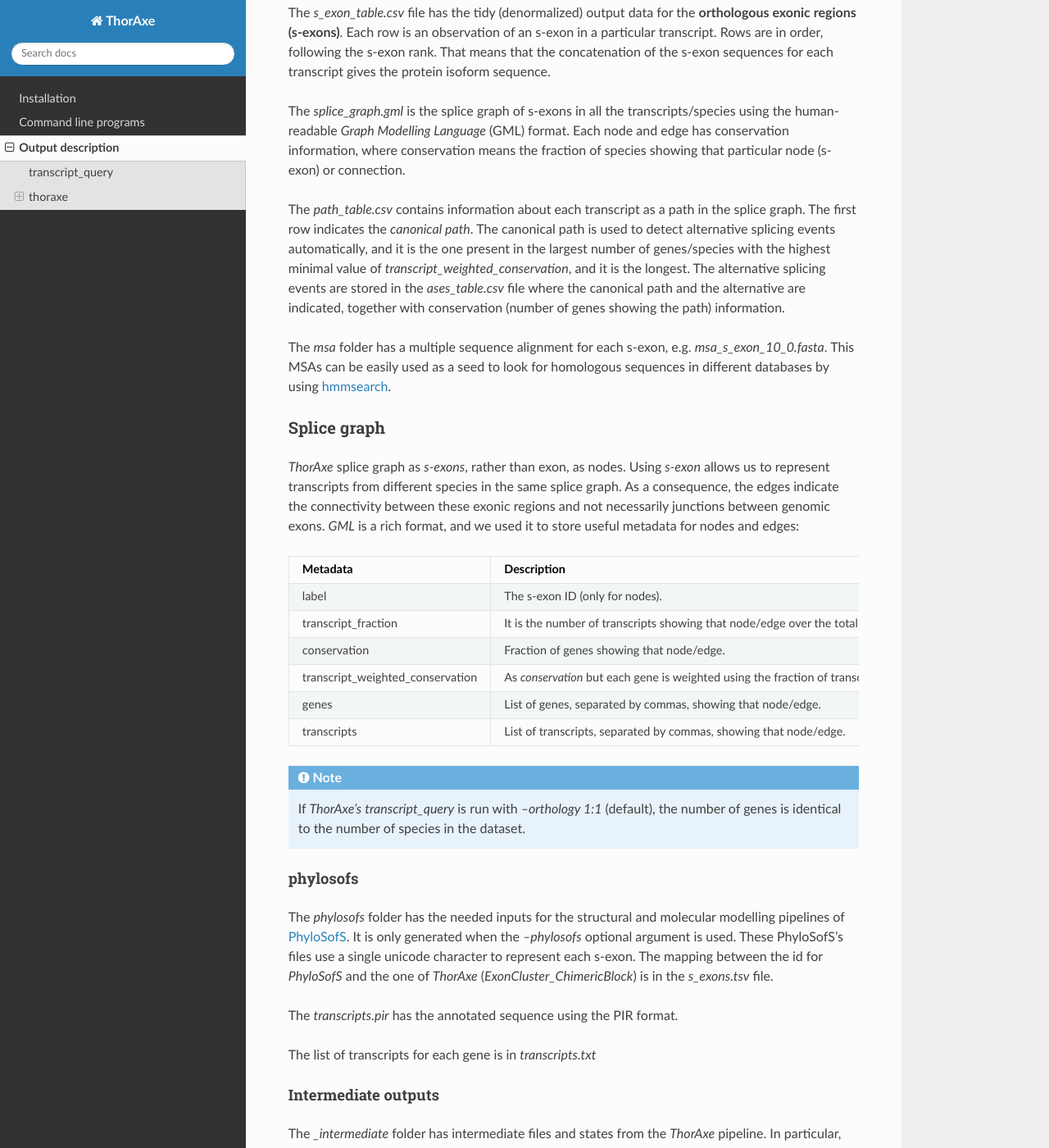
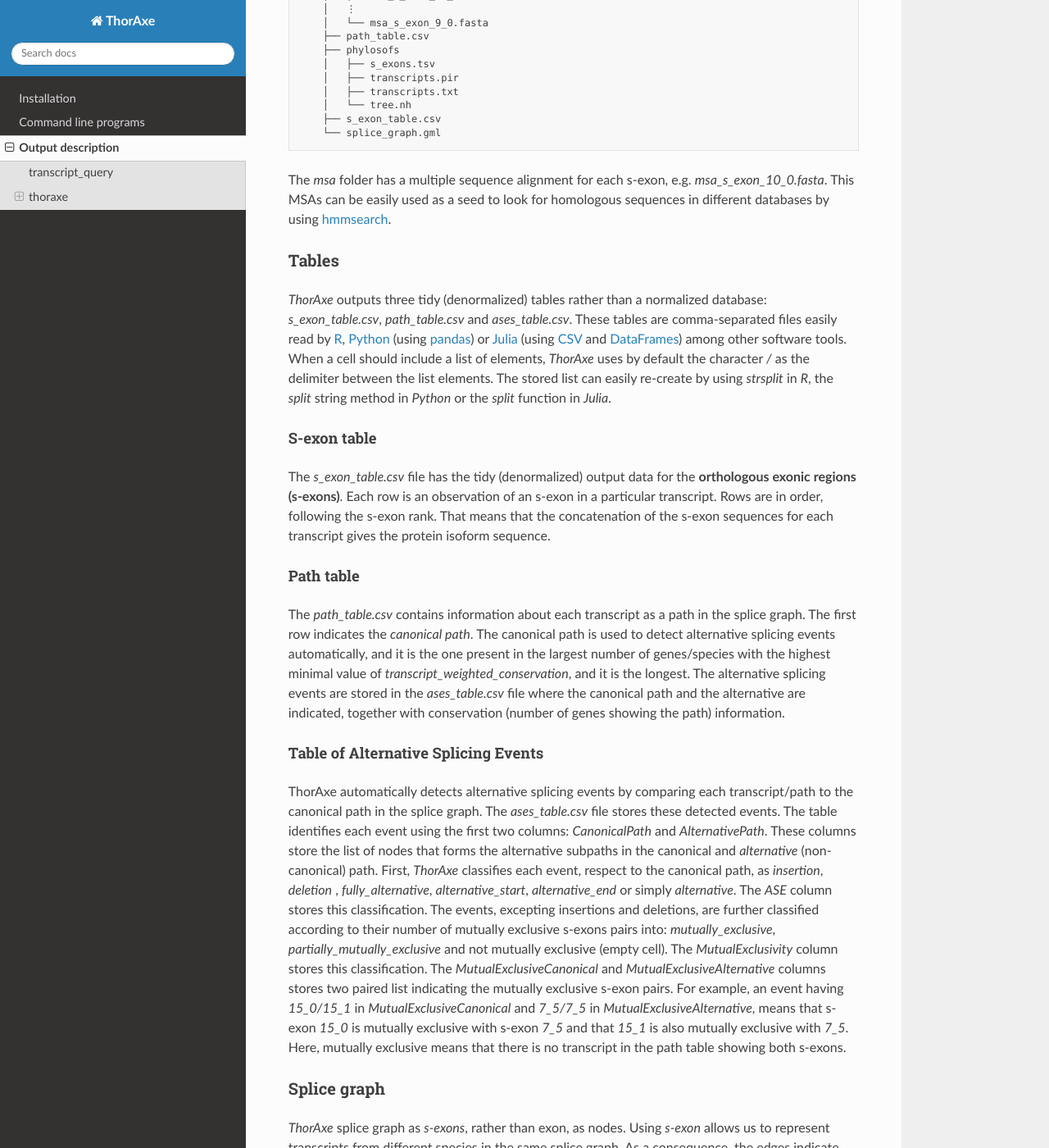
Before and after one commit to PhyloSofS-Team/thoraxe, a Sphinx documentation site: the page built from docs/source/output.rst, in a window 1280 px wide and 1400 px high, scrolled down 1598 px. Shown: the whole window at 82% size. Built offline with Sphinx 7.4.7 and the Read the Docs theme 2.0.0, drawn with Linux system fonts in a browser that asks for light colours; pages that are not in the unit, such as notebooks, are missing from menus; some of the changed text lies outside the part shown.

Commit message:
Improve new ASE detection algorithm output, tests and docs + some small fixes

```diff
--- a/docs/source/output.rst
+++ b/docs/source/output.rst
@@ -30,7 +30,18 @@ indicated species:
         └── tsl.csv
 
 The `ensembl_version.csv` file contains a table with information about the
-download date and hour together with the *Ensembl* version.
+download date and hour together with the *Ensembl Genomes* version.
+
+`sequences.fasta` contains the CDS sequence of each downloaded exon. You can
+find the used genome assembly in the sequence name/description. For example:
+
+::
+
+    >homo_sapiens:MAPK8 ENSE00003837028 chromosome:GRCh38:10:48306753:48306821:1
+    CGGCGACCACCCCGGACGGCCCCTGTCCCCGCTGGCGGGCTTCCCTGTCGCCGTTCGCTGCGCTGCCGG
+
+It's the entry for **MAPK8** exon `ENSE00003837028` from chromosome **10** in
+the assembly **GRCh38**.
 
 thoraxe
 -------
@@ -85,6 +96,26 @@ optionals.
         └── splice_graph.gml
 
 
+The `msa` folder has a multiple sequence alignment for each s-exon, e.g.
+`msa_s_exon_10_0.fasta`. This MSAs can be easily used as a seed to
+look for homologous sequences in different databases by using hmmsearch_.
+
+
+Tables
+~~~~~~
+
+*ThorAxe* outputs three tidy (denormalized) tables rather than a normalized
+database: `s_exon_table.csv`, `path_table.csv` and `ases_table.csv`.  These
+tables are comma-separated files easily read by R_, Python_ (using pandas_) or
+Julia_ (using CSV_ and DataFrames_) among other software tools. When a cell
+should include a list of elements, *ThorAxe* uses by default the character `/`
+as the delimiter between the list elements. The stored list can easily
+re-create by using `strsplit` in *R*, the `split` string method in *Python* or
+the `split` function in *Julia*.
+
+
+S-exon table
+''''''''''''
 
 The `s_exon_table.csv` file has the tidy (denormalized) output data for
 the **orthologous exonic regions (s-exons)**. Each row is an observation of an
@@ -92,11 +123,9 @@ s-exon in a particular transcript. Rows are in order, following the s-exon rank.
 That means that the concatenation of the s-exon sequences for each
 transcript gives the protein isoform sequence.
 
-The `splice_graph.gml` is the splice graph of s-exons in all the
-transcripts/species using the human-readable *Graph Modelling Language* (GML)
-format. Each node and edge has conservation information, where conservation
-means the fraction of species showing that particular node (s-exon) or
-connection.
+
+Path table
+''''''''''
 
 The `path_table.csv` contains information about each transcript as a path in
 the splice graph. The first row indicates the *canonical path*. The canonical
@@ -107,18 +136,45 @@ alternative splicing events are stored in the `ases_table.csv` file where the
 canonical path and the alternative are indicated, together with conservation
 (number of genes showing the path) information.
 
-The `msa` folder has a multiple sequence alignment for each s-exon, e.g.
-`msa_s_exon_10_0.fasta`. This MSAs can be easily used as a seed to
-look for homologous sequences in different databases by using hmmsearch_.
+
+Table of Alternative Splicing Events
+''''''''''''''''''''''''''''''''''''
+
+ThorAxe automatically detects alternative splicing events by comparing each
+transcript/path to the canonical path in the splice graph. The `ases_table.csv`
+file stores these detected events. The table identifies each event using the
+first two columns: `CanonicalPath` and `AlternativePath`. These columns store
+the list of nodes that forms the alternative subpaths in the canonical and
+*alternative* (non-canonical) path. First, *ThorAxe* classifies each event,
+respect to the canonical path, as `insertion`, `deletion` ,
+`fully_alternative`, `alternative_start`, `alternative_end` or simply
+`alternative`.  The `ASE` column stores this classification. The events,
+excepting insertions and deletions, are further classified according to their
+number of mutually exclusive s-exons pairs into: `mutually_exclusive`,
+`partially_mutually_exclusive` and not mutually exclusive (empty cell). The
+`MutualExclusivity` column stores this classification. The
+`MutualExclusiveCanonical` and `MutualExclusiveAlternative` columns stores two
+paired list indicating the mutually exclusive s-exon pairs. For example, an
+event having `15_0/15_1` in `MutualExclusiveCanonical` and `7_5/7_5` in
+`MutualExclusiveAlternative`, means that s-exon `15_0` is mutually exclusive
+with s-exon `7_5` and that `15_1` is also mutually exclusive with `7_5`. Here,
+mutually exclusive means that there is no transcript in the path table showing
+both s-exons.
+
 
 Splice graph
-............
+~~~~~~~~~~~~
 
 *ThorAxe* splice graph as *s-exons*, rather than exon, as nodes. Using *s-exon*
 allows us to represent transcripts from different species in the same splice
 graph. As a consequence, the edges indicate the connectivity between these
-exonic regions and not necessarily junctions between genomic exons. *GML* is a
-rich format, and we used it to store useful metadata for nodes and edges:
+exonic regions and not necessarily junctions between genomic exons. *ThorAxe*
+splice graph has conservation information, where conservation means the
+fraction or transcript weighted fraction of species showing a particular node
+(s-exon) or connection. The `splice_graph.gml` file stores this splice graph
+of s-exons using the human-readable *Graph Modelling Language* (GML) format.
+*GML* is a rich format, and we used it to store useful metadata for nodes and
+edges:
 
 
 ================================ ===============================================
@@ -177,3 +233,9 @@ calculated for each subexon. This plot is only generated when the
 .. _Ensembl: https://www.ensembl.org/index.html
 .. _hmmsearch: //www.ebi.ac.uk/Tools/hmmer/search/hmmsearch
 .. _PhyloSofS: https://github.com/PhyloSofS-Team/PhyloSofS
+.. _R: https://www.r-project.org/
+.. _Python: https://www.python.org/
+.. _Julia: https://julialang.org/
+.. _pandas: https://pandas.pydata.org/
+.. _CSV: https://github.com/JuliaData/CSV.jl
+.. _DataFrames: https://github.com/JuliaData/DataFrames.jl
```
Also changed, not shown: 18 other files.
